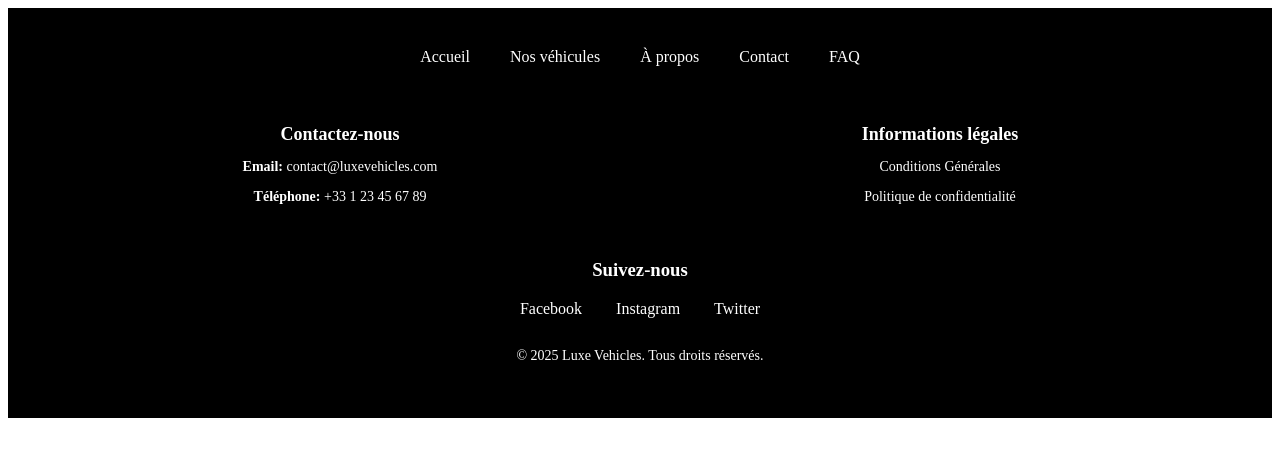
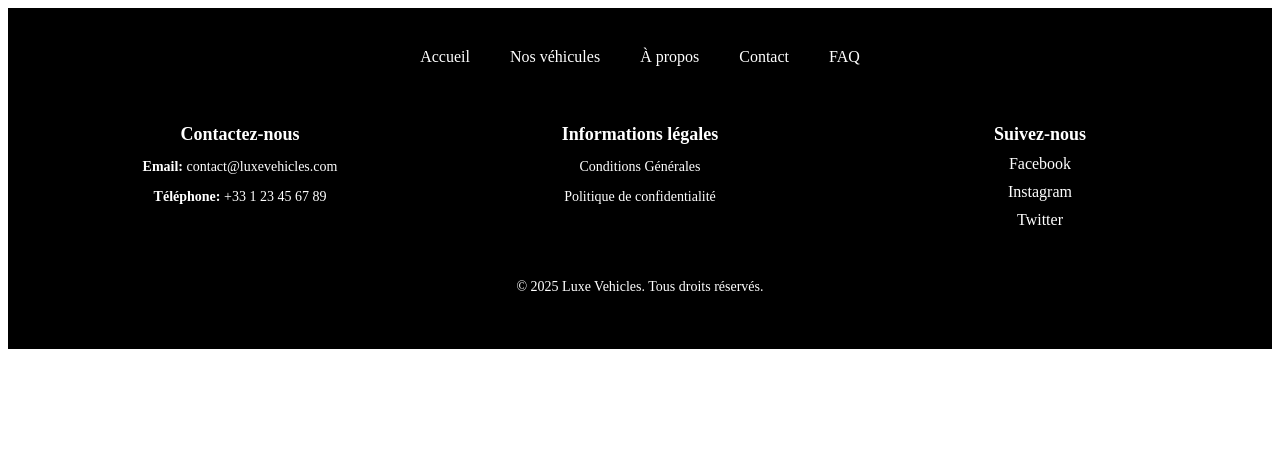
Before and after one commit to LemkademElias/Projet-Github-Molengeek, a plain HTML site: page index.html in a window 1280 px wide. Drawn offline with Linux system fonts and the light colour scheme.

Commit message:
retouches footer

```diff
--- a/index.html
+++ b/index.html
@@ -30,15 +30,15 @@
                     <p><a href="#terms">Conditions Générales</a></p>
                     <p><a href="#privacy">Politique de confidentialité</a></p>
                 </div>
+                <div class="social-media">
+                    <h3>Suivez-nous</h3>
+                    <a href="https://www.facebook.com" target="_blank" class="social-icon">Facebook</a>
+                    <a href="https://www.instagram.com" target="_blank" class="social-icon">Instagram</a>
+                    <a href="https://www.twitter.com" target="_blank" class="social-icon">Twitter</a>
+                </div>
             </div>
 
-            <!-- Réseaux sociaux -->
-            <div class="social-media">
-                <h3>Suivez-nous</h3>
-                <a href="https://www.facebook.com" target="_blank" class="social-icon">Facebook</a>
-                <a href="https://www.instagram.com" target="_blank" class="social-icon">Instagram</a>
-                <a href="https://www.twitter.com" target="_blank" class="social-icon">Twitter</a>
-            </div>
+
 
             <!-- Copyright -->
             <div class="footer-bottom">
--- a/style.css
+++ b/style.css
@@ -47,7 +47,7 @@ footer {
 .footer-info div {
     flex: 1;
     margin: 10px;
-    min-width: 220px;
+    min-width: 120px;
 }
 
 .footer-info h3 {
@@ -71,7 +71,10 @@ footer {
 }
 
 .social-media a {
+    display: flex;
+    justify-content: center;
     text-decoration: none;
+    padding-bottom: 10px;
     color: white;
     font-size: 16px;
     margin: 0 15px;
```
